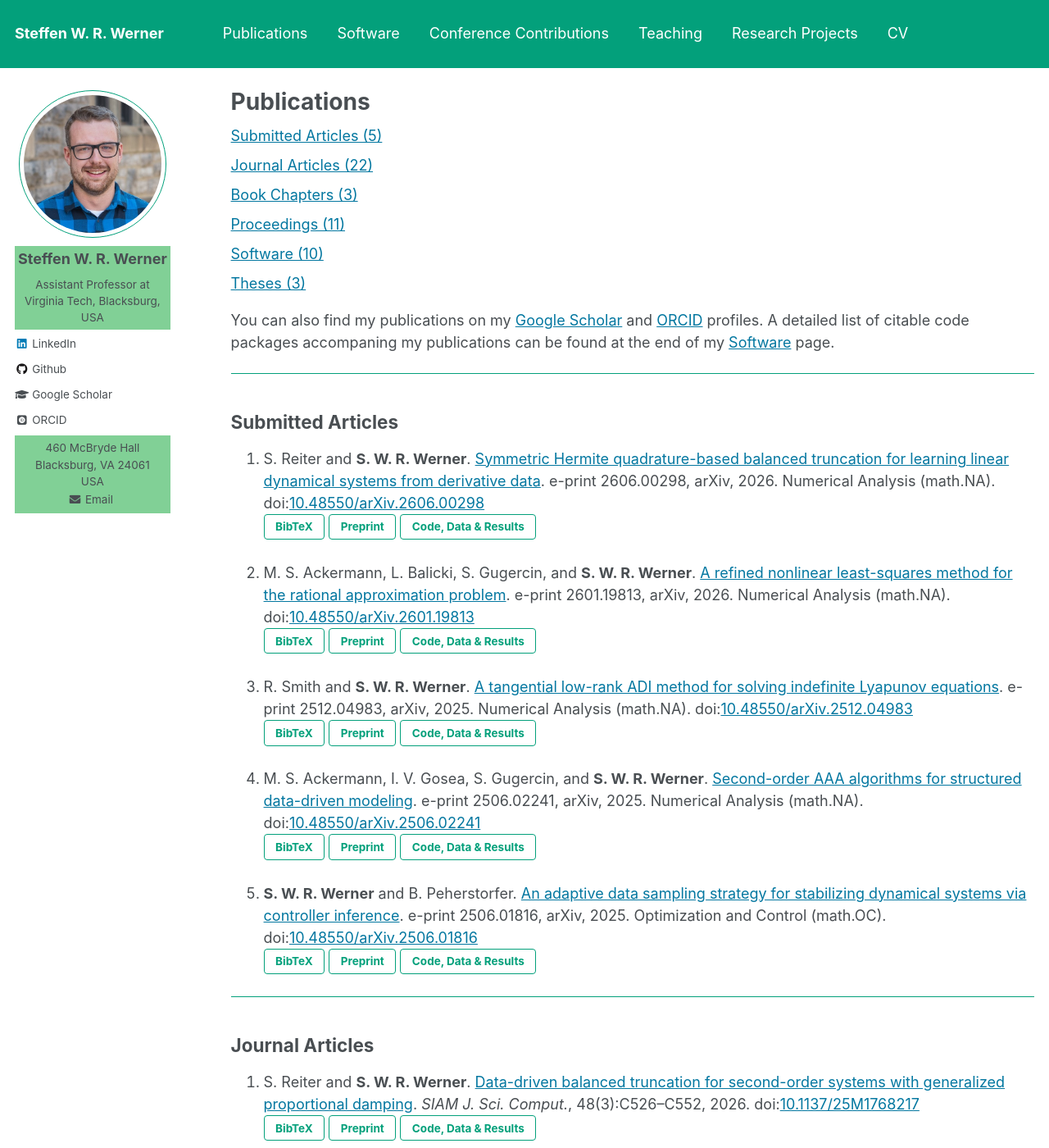
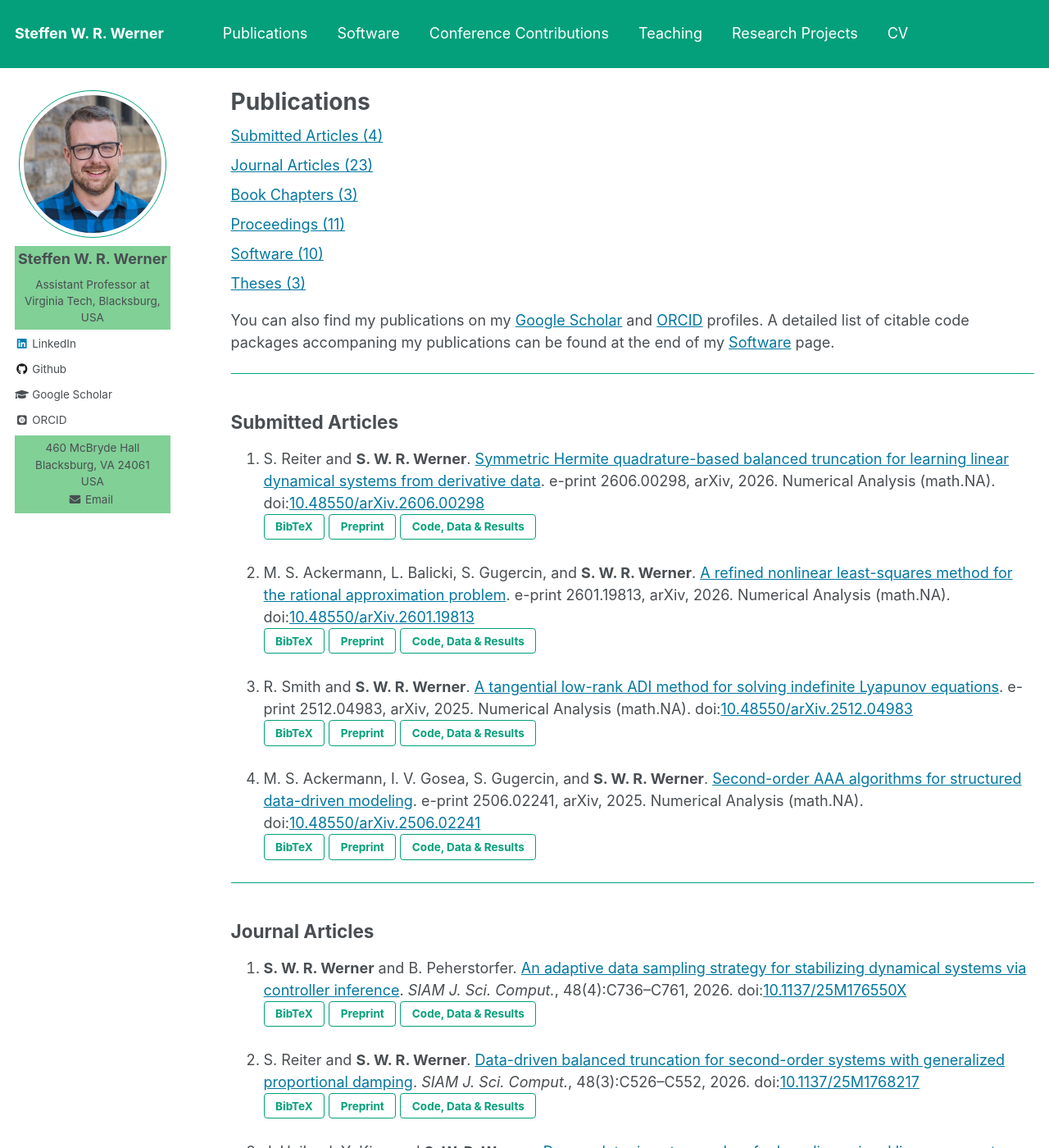
Before and after one commit to ninsteve/ninsteve.github.io, a Jekyll site: the page built from _pages/publications.md, in a window 1280 px wide and 1400 px high. Shown: the whole window at 82% size. Built offline with Jekyll 4.4.1, drawn with Linux system fonts in a browser that asks for light colours; nearby versions of some CDN libraries; some web fonts are replaced; formulas are drawn with MathJax 3.

Commit message:
Add publication.

```diff
--- a/_pages/publications.md
+++ b/_pages/publications.md
@@ -12,10 +12,10 @@ author_profile: true
 {% endif %}
 
 <p style="margin-top:0.5em; margin-bottom:0.5em">
-  <a href="#submitted">Submitted Articles (5)</a>
+  <a href="#submitted">Submitted Articles (4)</a>
 </p>
 <p style="margin-top:0.5em; margin-bottom:0.5em">
-  <a href="#journal">Journal Articles (22)</a>
+  <a href="#journal">Journal Articles (23)</a>
 </p>
 <p style="margin-top:0.5em; margin-bottom:0.5em">
   <a href="#bookchapters">Book Chapters (3)</a>
@@ -98,21 +98,21 @@ found at the end of my
     <a target="blank_" href="https://doi.org/10.5281/zenodo.15389438">
     <button class="btn btn--inverse">Code, Data & Results</button></a>
 
+---
+
+## <a name="journal"></a>Journal Articles ##
+
 1.  <strong>S. W. R. Werner</strong> and B. Peherstorfer.
     <a target="blank_"
-    href="https://doi.org/10.48550/arXiv.2506.01816">An adaptive data sampling
+    href="https://doi.org/10.1137/25M176550X">An adaptive data sampling
     strategy for stabilizing dynamical systems via controller inference</a>.
-    e-print 2506.01816, arXiv, 2025. Optimization and Control (math.OC).
-    doi:<a target="blank_" href="https://doi.org/10.48550/arXiv.2506.01816">10.48550/arXiv.2506.01816</a><br />
-    <button id="WerP25a-pop" class="btn btn--inverse">BibTeX</button>
+    <i>SIAM J. Sci. Comput.</i>, 48(4):C736&ndash;C761, 2026.
+    doi:<a target="blank_" href="https://doi.org/10.1137/25M176550X">10.1137/25M176550X</a><br />
+    <button id="WerP26-pop" class="btn btn--inverse">BibTeX</button>
     <a target="blank_" href="https://doi.org/10.48550/arXiv.2506.01816">
     <button class="btn btn--inverse">Preprint</button></a>
     <a target="blank_" href="https://doi.org/10.5281/zenodo.8183173">
     <button class="btn btn--inverse">Code, Data & Results</button></a>
-
----
-
-## <a name="journal"></a>Journal Articles ##
 
 1.  S. Reiter and <strong>S. W. R. Werner</strong>.
     <a target="blank_"
--- a/files/publications/bibtex.html
+++ b/files/publications/bibtex.html
@@ -87,33 +87,33 @@
   doi =          {10.48550/arXiv.2506.02241}
 }
 </code></pre></div>
-<!--=========================================================================-->
-<script>
-  $(function(){
-  $('#WerP25a-pop').magnificPopup({ items: { src: '#WerP25a' },
-  closeBtnInside: true, autoFocusLast: false, fixedContentPos: false,
-  type: 'inline' }); });
-</script>
-<div id="WerP25a" class="bibtex-dialog mfp-hide">
-<pre><code>
-@TECHREPORT{WerP25a,
-  author =       {Werner, S.~W.~R. and Peherstorfer, B.},
-  title =        {An adaptive data sampling strategy for stabilizing dynamical
-                  systems via controller inference},
-  institution =  {arXiv},
-  type =         {e-print},
-  number =       {2506.01816},
-  note =         {Optimization and Control (math.OC)},
-  year =         {2025},
-  doi =          {10.48550/arXiv.2506.01816}
-}
-</code></pre></div>
 
 
 <!--=========================================================================-->
 <!-- JOURNAL ARTICLES                                                        -->
 <!--=========================================================================-->
 
+<script>
+  $(function(){
+  $('#WerP26-pop').magnificPopup({ items: { src: '#WerP26' },
+  closeBtnInside: true, autoFocusLast: false, fixedContentPos: false,
+  type: 'inline' }); });
+</script>
+<div id="WerP26" class="bibtex-dialog mfp-hide">
+<pre><code>
+@ARTICLE{WerP26,
+  author =       {Werner, S.~W.~R. and Peherstorfer, B.},
+  title =        {An Adaptive Data Sampling Strategy for Stabilizing Dynamical
+                  Systems via Controller Inference},
+  journal =      {{SIAM} J. Sci. Comput.},
+  volume =       {48},
+  number =       {4},
+  pages =        {C736--C761},
+  year =         {2026},
+  doi =          {10.1137/25M176550X}
+}
+</code></pre></div>
+<!--=========================================================================-->
 <script>
   $(function(){
   $('#ReiW26a-pop').magnificPopup({ items: { src: '#ReiW26a' },
```
Also changed, not shown: _pages/software.md (+1 -1 lines), 1 other file.
